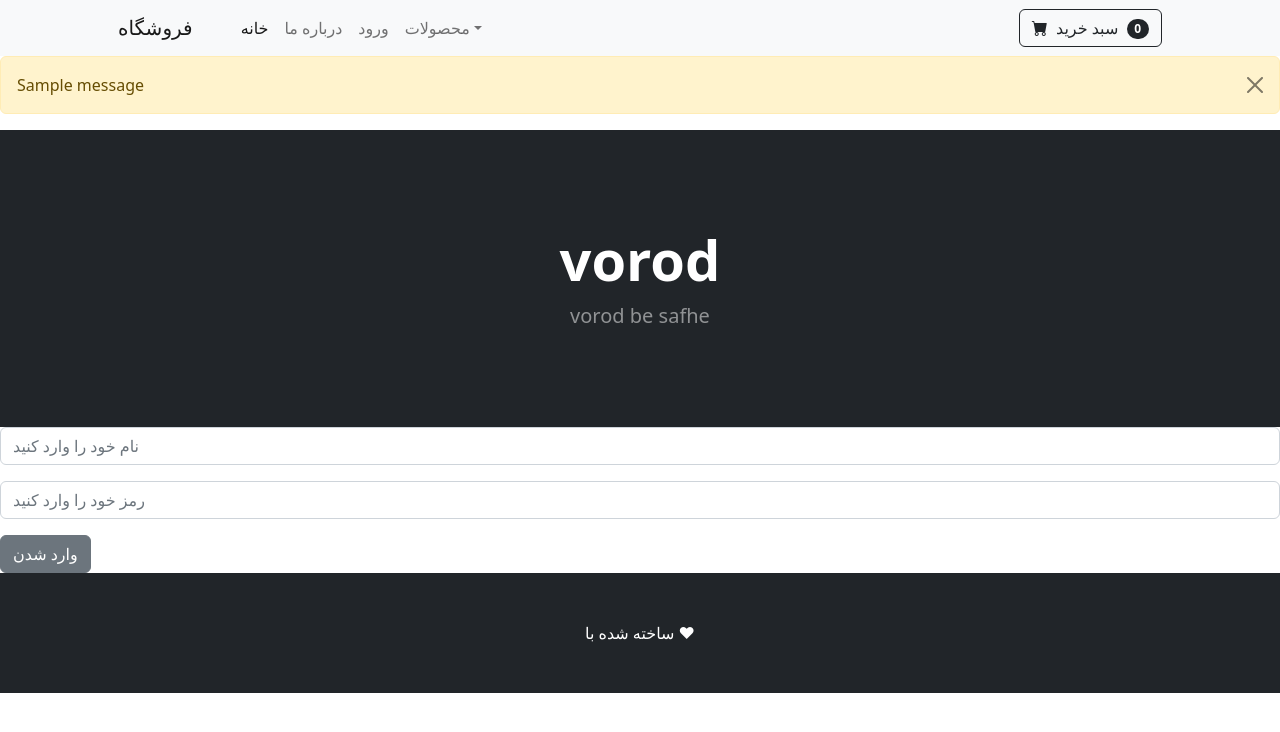
After one commit to Alidarvishvand/digikala, a Django app: page /login/ in a window 1280 px wide. The commit adds this page. Shown: the top 732 px of the page. Run offline with Django 3.2, Linux system fonts and the light colour scheme; tables that the repository leaves empty hold one stand-in row (values such as "Sample post"); one stand-in notice (Sample message) is shown; some libraries are stand-ins or nearby versions.

Commit message:
login user
this part we are create a login and log out user in site

to split templates such as about.html

```diff
--- /dev/null
+++ b/shop/templates/base.html
@@ -0,0 +1,45 @@
+{% load static %}
+{% load humanize %}
+<!DOCTYPE html>
+<html lang="en">
+    <head>
+        <meta charset="utf-8" />
+        <meta name="viewport" content="width=device-width, initial-scale=1, shrink-to-fit=no" />
+        <meta name="description" content="" />
+        <meta name="author" content="" />
+        <title>Shop Homepage - Start Bootstrap Template</title>
+        <!-- Favicon-->
+        <link rel="icon" type="image/x-icon" href="{% static 'assets/favicon.ico' %}" />
+        <!-- Bootstrap icons-->
+        <link href="https://cdn.jsdelivr.net/npm/bootstrap-icons@1.5.0/font/bootstrap-icons.css" rel="stylesheet" />
+        <!-- Core theme CSS (includes Bootstrap)-->
+        <link href="{% static 'css/styles.css' %}" rel="stylesheet" />
+    </head>
+    <body>
+        <!-- Navigation-->
+        {% include 'navbar.html' %}
+
+        {% if messages %}
+
+            {% for message in messages %}
+            <div class="alert alert-warning alert-dismissible fade show" role="alert">
+                    {{message}}
+                <button type="button" class="btn-close" data-bs-dismiss="alert" aria-label="Close"></button>
+              </div>
+            {% endfor %}
+
+        {% endif %}
+        <!-- Header-->
+        {% block content %}
+
+        {% endblock %}
+        <!-- Footer-->
+        <footer class="py-5 bg-dark">
+            <div class="container"><p class="m-0 text-center text-white">ساخته شده با &hearts; </p></div>
+        </footer>
+        <!-- Bootstrap core JS-->
+        <script src="https://cdn.jsdelivr.net/npm/bootstrap@5.2.3/dist/js/bootstrap.bundle.min.js"></script>
+        <!-- Core theme JS-->
+        <script src="{% static 'js/scripts.js' %}"></script>
+    </body>
+</html>
--- /dev/null
+++ b/shop/templates/login.html
@@ -0,0 +1,26 @@
+{% extends 'base.html' %}
+{% block content %}
+<header class="bg-dark py-5">
+    <div class="container px-4 px-lg-5 my-5">
+        <div class="text-center text-white">
+            <h1 class="display-4 fw-bolder">vorod</h1>
+            <p class="lead fw-normal text-white-50 mb-0">vorod be safhe</p>
+        </div>
+    </div>
+</header>
+
+<form method = "POST" action="{% url 'shop:login' %}">
+    {% csrf_token %}
+    <div class="mb-3">
+
+      <input type="text" class="form-control" name = "username" placeholder="نام خود را وارد کنید">
+
+    </div>
+    <div class="mb-3">
+
+      <input type="password" class="form-control" name = "password" placeholder="رمز خود را وارد کنید">
+    </div>
+
+    <button type="submit" class="btn btn-secondary">وارد شدن</button>
+  </form>
+{% endblock %}
--- /dev/null
+++ b/shop/templates/navbar.html
@@ -0,0 +1,38 @@
+<nav class="navbar navbar-expand-lg navbar-light bg-light">
+    <div class="container px-4 px-lg-5">
+        <a class="navbar-brand" href="{% url 'shop:shop' %}">فروشگاه </a>
+        <button class="navbar-toggler" type="button" data-bs-toggle="collapse" data-bs-target="#navbarSupportedContent" aria-controls="navbarSupportedContent" aria-expanded="false" aria-label="Toggle navigation"><span class="navbar-toggler-icon"></span></button>
+        <div class="collapse navbar-collapse" id="navbarSupportedContent">
+            <ul class="navbar-nav me-auto mb-2 mb-lg-0 ms-lg-4">
+                <li class="nav-item"><a class="nav-link active" aria-current="page" href="shop/">خانه</a></li>
+                <li class="nav-item"><a class="nav-link" href="about/">درباره ما </a></li>
+
+
+                 {% if user.is_authenticated %}
+                    <li class="nav-item"><a class="nav-link" href="{% url 'shop:logout' %}">خروج</a></li>
+
+                 {% else %}
+                    <li class="nav-item"><a class="nav-link" href="{% url 'shop:login' %}">ورود</a></li>
+                 {% endif %}
+
+
+                <li class="nav-item dropdown">
+                    <a class="nav-link dropdown-toggle" id="navbarDropdown" href="#" role="button" data-bs-toggle="dropdown" aria-expanded="false">محصولات</a>
+                    <ul class="dropdown-menu" aria-labelledby="navbarDropdown">
+                        <li><a class="dropdown-item" href="#!">All Products</a></li>
+                        <li><hr class="dropdown-divider" /></li>
+                        <li><a class="dropdown-item" href="#!">Popular Items</a></li>
+                        <li><a class="dropdown-item" href="#!">New Arrivals</a></li>
+                    </ul>
+                </li>
+            </ul>
+            <form class="d-flex">
+                <button class="btn btn-outline-dark" type="submit">
+                    <i class="bi-cart-fill me-1"></i>
+                    سبد خرید
+                    <span class="badge bg-dark text-white ms-1 rounded-pill">0</span>
+                </button>
+            </form>
+        </div>
+    </div>
+</nav>
--- a/shop/urls.py
+++ b/shop/urls.py
@@ -6,4 +6,7 @@ app_name = 'shop'
 
 urlpatterns = [
     path('',views.hello_world, name='shop'),
+    path('about/',views.about,name='about'),
+    path('logout/',views.logout_user,name='logout'),
+    path('login/',views.login_user,name='login'),
 ]
--- a/shop/views.py
+++ b/shop/views.py
@@ -1,7 +1,34 @@
-from django.shortcuts import render,HttpResponse
+from django.shortcuts import render,HttpResponse,redirect
 from .models import Product
-
+from django.contrib.auth import authenticate,login,logout
+from django.contrib import messages
 
 def hello_world(request):
     all_products = Product.objects.all()
     return render(request,'index.html',{'products':all_products})
+
+def about(request):
+    return render(request,'about.html')
+
+def login_user(request):
+    if request.method == 'POST':
+        username = request.POST['username']
+        password = request.POST['password']
+
+        user = authenticate(request,username=username,password=password)
+        if user is not None:
+            login(request,user)
+            messages.success(request,('Welcome'))
+            return redirect('shop:shop')
+        else:
+            messages.error(request,('Invalid username or password'))
+            return redirect('shop:login')
+    else:
+
+         return render(request,'login.html')
+
+
+def logout_user(request):
+    logout(request)
+    messages.success(request, ('you are logged out'))
+    return redirect('shop:shop')
```
Also changed, not shown: shop/templates/about.html (added, +13 -0 lines), shop/templates/index.html (+4 -54 lines).
